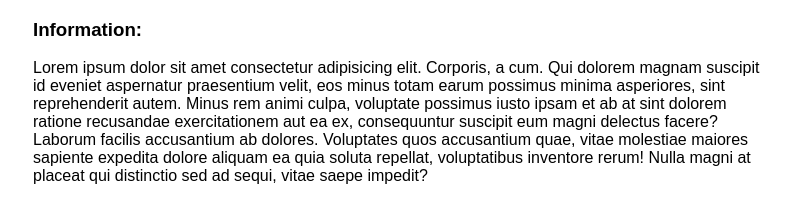
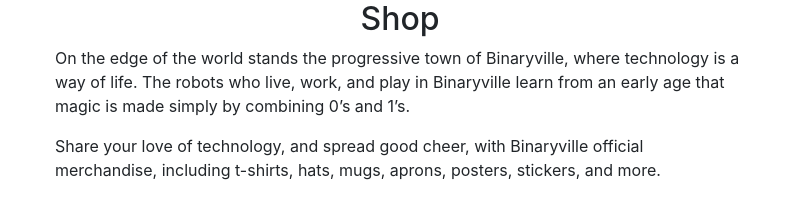
Before and after one commit to edwardtanguay/electron3, an Electron app: page index.html in a window 800 px wide. Drawn offline with nearby package versions, Linux system fonts and the light colour scheme.

Commit message:
with bootstrap

```diff
--- a/index.html
+++ b/index.html
@@ -1,22 +1,20 @@
 <!DOCTYPE html>
 <html lang="en">
 <head>
-    <meta charset="UTF-8">
-    <meta name="viewport" content="width=device-width, initial-scale=1.0">
-    <title>Test</title>
-    <style>
-        body {
-            padding: 0 25px;
-            font-family: arial;
-        }
-    </style>
+  <meta charset="UTF-8">
+  <meta name="viewport" content="width=device-width, initial-scale=1.0">
+  <meta http-equiv="X-UA-Compatible" content="ie=edge">
+  <link rel="stylesheet" href="https://stackpath.bootstrapcdn.com/bootstrap/4.3.1/css/bootstrap.min.css" integrity="sha384-ggOyR0iXCbMQv3Xipma34MD+dH/1fQ784/j6cY/iJTQUOhcWr7x9JvoRxT2MZw1T" crossorigin="anonymous">
+  <title>BinaryVille Shop</title>
 </head>
 <body>
-    <h3>Information:</h3>
-    <p>
-        <span>Lorem ipsum dolor sit amet consectetur adipisicing elit. Corporis, a cum. Qui dolorem magnam suscipit id eveniet aspernatur praesentium velit, eos minus totam earum possimus minima asperiores, sint reprehenderit autem.</span>
-        <span>Minus rem animi culpa, voluptate possimus iusto ipsam et ab at sint dolorem ratione recusandae exercitationem aut ea ex, consequuntur suscipit eum magni delectus facere? Laborum facilis accusantium ab dolores.</span>
-        <span>Voluptates quos accusantium quae, vitae molestiae maiores sapiente expedita dolore aliquam ea quia soluta repellat, voluptatibus inventore rerum! Nulla magni at placeat qui distinctio sed ad sequi, vitae saepe impedit?</span>
-    </p>
+  <div class="container">
+    <h2 class="text-center mt-0">Shop</h2>
+    <p>On the edge of the world stands the progressive town of Binaryville, where technology is a way of life. The robots who live, work, and play in Binaryville learn from an early age that magic is made simply by combining 0’s and 1’s.</p>
+    <p>Share your love of technology, and spread good cheer, with Binaryville official merchandise, including t-shirts, hats, mugs, aprons, posters, stickers, and more.</p>
+  </div>
+  <script src="https://code.jquery.com/jquery-3.3.1.slim.min.js" integrity="sha384-q8i/X+965DzO0rT7abK41JStQIAqVgRVzpbzo5smXKp4YfRvH+8abtTE1Pi6jizo" crossorigin="anonymous"></script>
+  <script src="https://cdnjs.cloudflare.com/ajax/libs/popper.js/1.14.7/umd/popper.min.js" integrity="sha384-UO2eT0CpHqdSJQ6hJty5KVphtPhzWj9WO1clHTMGa3JDZwrnQq4sF86dIHNDz0W1" crossorigin="anonymous"></script>
+  <script src="https://stackpath.bootstrapcdn.com/bootstrap/4.3.1/js/bootstrap.min.js" integrity="sha384-JjSmVgyd0p3pXB1rRibZUAYoIIy6OrQ6VrjIEaFf/nJGzIxFDsf4x0xIM+B07jRM" crossorigin="anonymous"></script>
 </body>
 </html>
```
